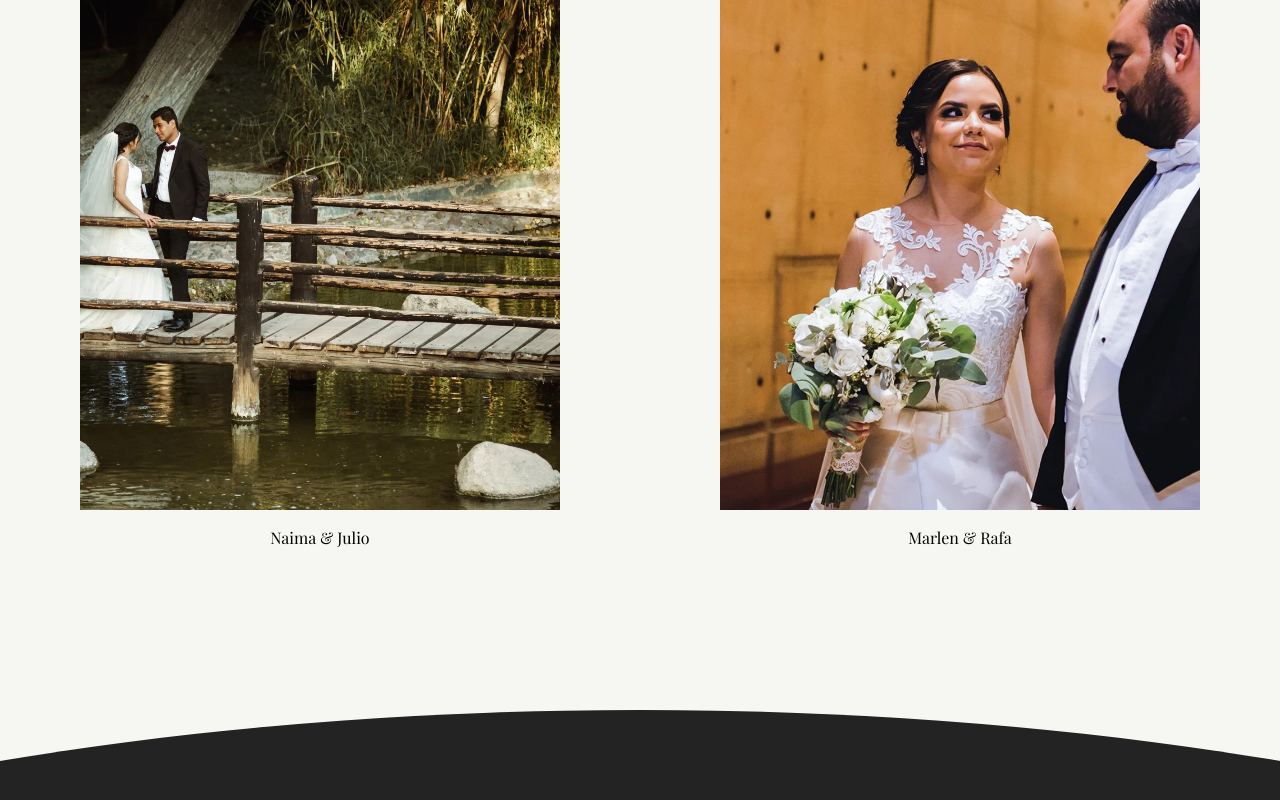
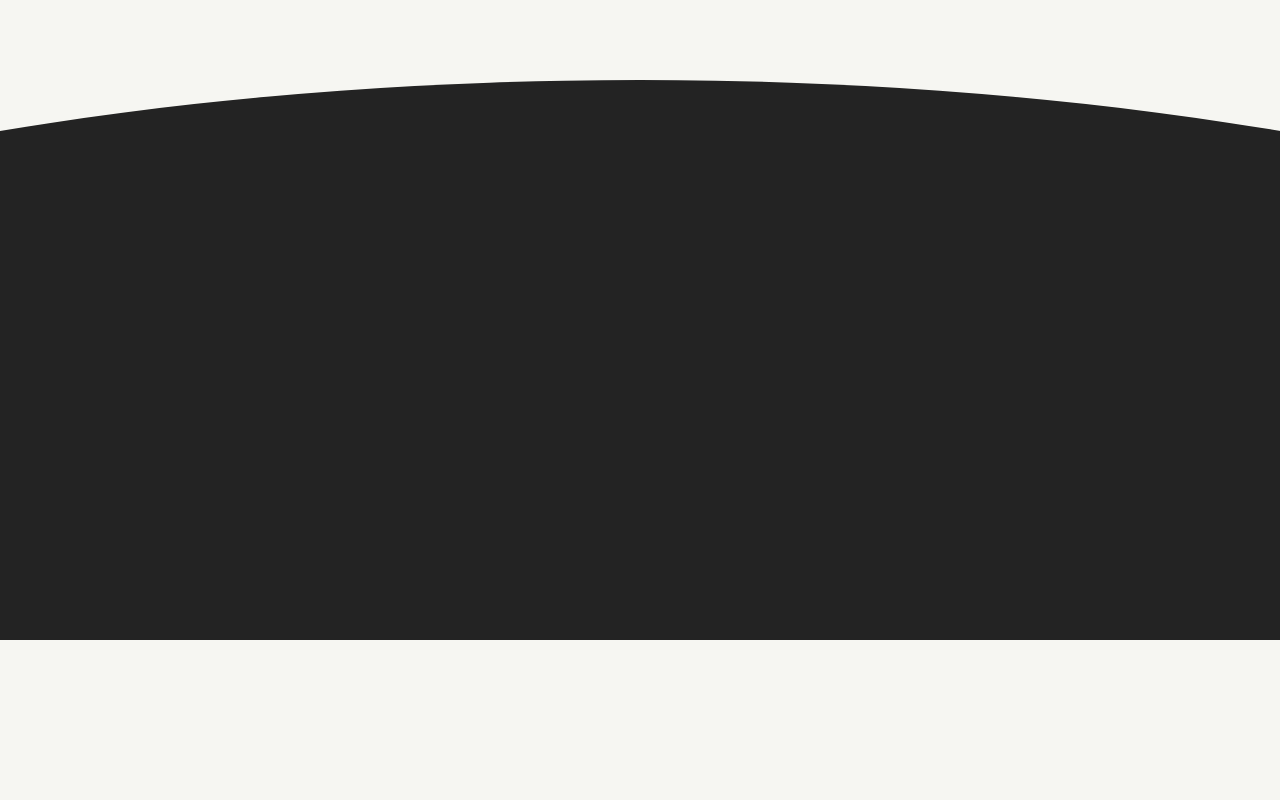
Before and after one commit to arselarah/foto-nueva, a Next.js app: page /historias in a window 1280 px wide. Shown: the part 1790-2590 px from the top of the page. After the commit the page ends 2430 px from the top, so only its background shows below. Built offline with nearby package versions, Linux system fonts and the light colour scheme; a web font is replaced by a local one.

Commit message:
Separación de historias

```diff
--- a/components/MasonryHome.tsx
+++ b/components/MasonryHome.tsx
@@ -272,7 +272,7 @@ function MasonryHome() {
                   flex justify-center items-center cursor-pointer pointer-events-none
                 "
                     >
-                      {image.title}
+                      {/* {image.title} */}
                     </span>
                   </Link>
                 </motion.div>
--- /dev/null
+++ b/data/historiasAll.tsx
@@ -0,0 +1,74 @@
+export type HistoriaAll = {
+  id: number; // Número de identificación único
+  title: string; // Título del artículo
+  shortText: string; // Texto breve
+  imageUrl: string; // URL de la imagen
+  imageUrl2: string; // URL de la imagen
+  imageUrl3: string; // URL de la imagen
+  imageUrl4: string; // URL de la imagen
+  imageUrl5: string; // URL de la imagen
+  imageUrl6: string; // URL de la imagen
+  imageUrl7: string; // URL de la imagen
+  imageUrl8: string; // URL de la imagen
+  imageUrl9: string; // URL de la imagen
+  imageUrl10: string; // URL de la imagen
+  imageUrl11: string; // URL de la imagen
+  url: string; // URL
+};
+
+// Definir el array usando el tipo `Article`
+export const historiaAll: HistoriaAll[] = [
+  {
+    id: 1,
+    title: "Ana & Pepe",
+    shortText:
+      '"Podrán cortar todas las flores, pero no podrán detener la primavera".',
+    imageUrl: "/assets/historias/ana&pepe/ana-pepe-1.webp", // URL de la imagen
+    imageUrl2: "/assets/historias/ana&pepe/ana-pepe-11.webp", // URL de la imagen
+    imageUrl3: "/assets/historias/ana&pepe/ana-pepe-21.webp", // URL de la imagen
+    imageUrl4: "/assets/historias/ana&pepe/ana-pepe-14.webp", // URL de la imagen
+    imageUrl5: "/assets/historias/ana&pepe/ana-pepe-16.webp", // URL de la imagen
+    imageUrl6: "/assets/historias/ana&pepe/ana-pepe-13.webp", // URL de la imagen
+    imageUrl7: "/assets/historias/ana&pepe/ana-pepe-9.webp", // URL de la imagen
+    imageUrl8: "/assets/historias/ana&pepe/ana-pepe-19.webp", // URL de la imagen
+    imageUrl9: "/assets/historias/ana&pepe/ana-pepe-15.webp", // URL de la imagen
+    imageUrl10: "/assets/historias/ana&pepe/ana-pepe-6.webp", // URL de la imagen
+    imageUrl11: "/assets/historias/ana&pepe/ana-pepe-8.webp", // URL de la imagen
+    url: "boda-ana-pepe",
+  },
+  {
+    id: 2,
+    title: "Francisco & Mariana",
+    shortText:
+      '"Creo que lo bello no es una sustancia en sí sino tan sólo un dibujo de sombras, un juego de claroscuros producido por yuxtaposición de diferentes sustancias".',
+    imageUrl: "/assets/historias/francisco&mariana/mariana-francisco-5.webp", // URL de la imagen
+    imageUrl2: "/assets/historias/francisco&mariana/mariana-francisco-2.webp", // URL de la imagen
+    imageUrl3: "/assets/historias/francisco&mariana/mariana-francisco-01.webp", // URL de la imagen
+    imageUrl4: "/assets/historias/francisco&mariana/mariana-francisco-12.webp", // URL de la imagen
+    imageUrl5: "/assets/historias/francisco&mariana/mariana-francisco-7.webp", // URL de la imagen
+    imageUrl6: "/assets/historias/francisco&mariana/mariana-francisco-3.webp", // URL de la imagen
+    imageUrl7: "/assets/historias/francisco&mariana/mariana-francisco-4.webp", // URL de la imagen
+    imageUrl8: "/assets/historias/francisco&mariana/mariana-francisco-5.webp", // URL de la imagen
+    imageUrl9: "/assets/historias/francisco&mariana/mariana-francisco-10.webp", // URL de la imagen
+    imageUrl10: "/assets/historias/francisco&mariana/mariana-francisco-11.webp", // URL de la imagen
+    imageUrl11: "/assets/historias/francisco&mariana/mariana-francisco-6.webp", // URL de la imagen
+    url: "boda-francisco-mariana",
+  },
+  {
+    id: 3,
+    title: "Naima & Julio",
+    shortText: "“Estar contigo o no estar contigo es la medida de mi tiempo”.",
+    imageUrl: "/assets/historias/naima&julio/naima-julio-4.webp",
+    imageUrl2: "/assets/historias/naima&julio/naima-julio-8.webp", // URL de la imagen
+    imageUrl3: "/assets/historias/naima&julio/naima-julio-1.webp", // URL de la imagen
+    imageUrl4: "/assets/historias/naima&julio/naima-julio-3.webp", // URL de la imagen
+    imageUrl5: "/assets/historias/naima&julio/naima-julio-2.webp", // URL de la imagen
+    imageUrl6: "/assets/historias/naima&julio/naima-julio-4.webp", // URL de la imagen
+    imageUrl7: "/assets/historias/naima&julio/naima-julio-6.webp", // URL de la imagen
+    imageUrl8: "/assets/historias/naima&julio/naima-julio-7.webp", // URL de la imagen
+    imageUrl9: "/assets/historias/naima&julio/naima-julio-1.webp", // URL de la imagen
+    imageUrl10: "/assets/historias/naima&julio/naima-julio-6.webp", // URL de la imagen
+    imageUrl11: "/assets/historias/naima&julio/naima-julio-2.webp", // URL de la imagen
+    url: "boda-naima-julio",
+  },
+];
--- a/pages/historias.tsx
+++ b/pages/historias.tsx
@@ -1,5 +1,5 @@
-import React from "react";
-import { Historia as HistoriaType, historia } from "../data/historias";
+import React, { useState } from "react";
+import { HistoriaAll as HistoriaType, historiaAll } from "../data/historiasAll";
 import Page from "@/components/page";
 import Image from "next/image";
 import { motion } from "framer-motion";
@@ -19,11 +19,13 @@ const playfairDisplay = Playfair_Display({
 });
 
 export default function historias() {
+  const [hovered, setHovered] = useState(false);
+
   return (
     <>
       <Page>
         <motion.section
-          className="hero relative w-full min-h-[500px] h-[50svh] overflow-hidden flex justify-center items-center bg-[#f6f6f2] z-[1]"
+          className="hero relative w-full min-h-[350px] h-[25svh] overflow-hidden flex justify-center items-center bg-[#f6f6f2] z-[1]"
           initial={{ opacity: 0 }}
           animate={{ opacity: 1 }}
           transition={{ duration: 0.5, ease: "easeOut" }}
@@ -45,27 +47,40 @@ export default function historias() {
         </motion.section>
 
         <section className=" relative  ">
-          <article className=" w-full h-auto grid grid-cols-1 xl:grid-cols-2 xl:grid-rows-2 xl:max-w-[100rem] mx-auto px-6 xl:px-20 py-[5rem] xl:py-[10rem] gap-40">
-            {historia.map((historia) => (
+          <article className=" w-full h-auto grid grid-cols-2 xl:grid-cols-3 xl:grid-rows-2 pt-[5rem] md:pt-[10rem] pb-[2rem] md:pb-[5rem] gap-0">
+            {historiaAll.map((historiaAll) => (
               <div
-                key={historia.id}
-                className="relative w-full flex flex-col items-center gap-4"
+                key={historiaAll.id}
+                className="relative w-full flex flex-col items-center gap-4 group overflow-hidden"
               >
-                <div className="portada relative w-full aspect-2/3">
+                <div
+                  // className={`portada relative w-full aspect-2/3 bg-center transition-all duration-1000 `}
+                  className="portada relative w-full aspect-2/3 bg-center"
+                  // style={{ backgroundImage: `url(${historia.imageUrl})` }}
+                  // style={{
+                  //   backgroundImage: `url(${hovered ? historia.imageUrl2 : historia.imageUrl})`,
+                  // }}
+                  // onMouseEnter={() => setHovered(true)}
+                  // onMouseLeave={() => setHovered(false)}
+                >
                   <Image
-                    src={historia.imageUrl}
-                    alt={historia.title}
+                    src={historiaAll.imageUrl}
+                    alt={historiaAll.title}
                     fill
-                    className="object-cover "
+                    className="object-cover group-hover:scale-105 transition-all duration-700"
                   />
                 </div>
-                <div className="titulos relative w-full text-center">
-                  <h3>{historia.title}</h3>
+
+                <Link
+                  className="absolute inset-0 opacity-0 hover:opacity-100 bg-center bg-cover transition-all duration-700"
+                  href={`/historias/${historiaAll.url}`}
+                  style={{ backgroundImage: `url(${historiaAll.imageUrl2})` }}
+                />
+                <div className="titulos absolute bottom-8 w-full text-center mix-blend-difference pointer-events-none opacity-0 group-hover:opacity-100 group-hover:-translate-y-14 transition-all duration-700">
+                  <h3 className="text-white text-clamp-titles">
+                    {historiaAll.title}
+                  </h3>
                 </div>
-                <Link
-                  className="absolute inset-0"
-                  href={`/historias/${historia.url}`}
-                />
               </div>
             ))}
           </article>
--- a/pages/historias/[id].tsx
+++ b/pages/historias/[id].tsx
@@ -1,17 +1,16 @@
 import { useRef } from "react";
 import { useRouter } from "next/router";
-import { Historia as HistoriaType, historia } from "../../data/historias"; // Importa los datos de 'data/historias.ts'
+import {
+  HistoriaAll as HistoriaType,
+  historiaAll,
+} from "../../data/historiasAll"; // Importa los datos de 'data/historias.ts'
 import { GetStaticPaths, GetStaticProps } from "next";
 import Page from "@/components/page";
 import Image from "next/image";
-import { motion, useTransform, useScroll, useMotionValue } from "framer-motion";
-import { Cinzel, Outfit, Playfair_Display } from "next/font/google";
+import { motion, useTransform, useScroll } from "framer-motion";
+import { Outfit, Playfair_Display } from "next/font/google";
 
 const outfit = Outfit({
-  subsets: ["latin"],
-});
-
-const cinzel = Cinzel({
   subsets: ["latin"],
 });
 
@@ -20,14 +19,14 @@ const playfairDisplay = Playfair_Display({
 });
 
 type HistoriaProps = {
-  historia: HistoriaType | null; // Historia o null si no se encuentra
+  historiaAll: HistoriaType | null; // Historia o null si no se encuentra
 };
 
-const HistoriaPage = ({ historia }: HistoriaProps) => {
+const HistoriaPage = ({ historiaAll }: HistoriaProps) => {
   const router = useRouter();
 
   // Si la página no tiene la historia correspondiente, mostramos un mensaje
-  if (!historia) {
+  if (!historiaAll) {
     return <div>Historia no encontrada</div>;
   }
 
@@ -108,8 +107,8 @@ const HistoriaPage = ({ historia }: HistoriaProps) => {
             transition={{ duration: 1.5, ease: [0.76, 0, 0.24, 1] }}
           >
             <Image
-              src={historia.imageUrl}
-              alt={historia.title}
+              src={historiaAll.imageUrl}
+              alt={historiaAll.title}
               fill
               className="object-cover"
             />
@@ -123,10 +122,10 @@ const HistoriaPage = ({ historia }: HistoriaProps) => {
               transition={{ delay: 1.5, duration: 0.8, ease: "easeOut" }}
             >
               <h1 className="text-clamp-titles-lg text-white">
-                {historia.title}
+                {historiaAll.title}
               </h1>
               {/* <p className="text-clamp-text-home-lg text-white mix-blend-difference">
-                {historia.shortText}
+                {historiaAll.shortText}
               </p> */}
             </motion.div>
           </motion.div>
@@ -140,7 +139,7 @@ const HistoriaPage = ({ historia }: HistoriaProps) => {
               transition={{ duration: 0.8, ease: "easeOut" }}
               className={`text-clamp-text-home-lg text-black text-center px-6 md:px-20 pt-[5rem] md:pt-[10rem] pb-[2rem] md:pb-[5rem] mx-auto max-w-[1920px] font-extralight ${outfit.className}`}
             >
-              {historia.shortText}
+              {historiaAll.shortText}
             </motion.h2>
           </div>
         </section>
@@ -154,8 +153,8 @@ const HistoriaPage = ({ historia }: HistoriaProps) => {
               className="relative"
             >
               <Image
-                src={historia.imageUrl2}
-                alt={`${historia.title} 2`}
+                src={historiaAll.imageUrl2}
+                alt={`${historiaAll.title} 2`}
                 width={1080}
                 height={1920}
                 className="aspect-2/3 object-cover relative"
@@ -166,8 +165,8 @@ const HistoriaPage = ({ historia }: HistoriaProps) => {
               className="relative "
             >
               <Image
-                src={historia.imageUrl3}
-                alt={`${historia.title} 3`}
+                src={historiaAll.imageUrl3}
+                alt={`${historiaAll.title} 3`}
                 width={1080}
                 height={1920}
                 className="aspect-2/3 object-cover relative"
@@ -178,8 +177,8 @@ const HistoriaPage = ({ historia }: HistoriaProps) => {
               className="relative "
             >
               <Image
-                src={historia.imageUrl4}
-                alt={`${historia.title} 4`}
+                src={historiaAll.imageUrl4}
+                alt={`${historiaAll.title} 4`}
                 width={1080}
                 height={1920}
                 className="aspect-2/3 object-cover relative"
@@ -198,8 +197,8 @@ const HistoriaPage = ({ historia }: HistoriaProps) => {
             >
               <div className="imagenItem flex justify-center items-center relative  snap-center">
                 <Image
-                  src={historia.imageUrl5}
-                  alt={`${historia.title} 5`}
+                  src={historiaAll.imageUrl5}
+                  alt={`${historiaAll.title} 5`}
                   width={1920}
                   height={1080}
                   // fill
@@ -208,8 +207,8 @@ const HistoriaPage = ({ historia }: HistoriaProps) => {
               </div>
               <div className="imagenItem flex justify-center items-center relative  snap-center">
                 <Image
-                  src={historia.imageUrl6}
-                  alt={`${historia.title} 6`}
+                  src={historiaAll.imageUrl6}
+                  alt={`${historiaAll.title} 6`}
                   width={1920}
                   height={1080}
                   // fill
@@ -218,8 +217,8 @@ const HistoriaPage = ({ historia }: HistoriaProps) => {
               </div>
               <div className="imagenItem flex justify-center items-center relative  snap-center">
                 <Image
-                  src={historia.imageUrl7}
-                  alt={`${historia.title} 7`}
+                  src={historiaAll.imageUrl7}
+                  alt={`${historiaAll.title} 7`}
                   width={1920}
                   height={1080}
                   // fill
@@ -228,8 +227,8 @@ const HistoriaPage = ({ historia }: HistoriaProps) => {
               </div>
               <div className="imagenItem flex justify-center items-center relative  snap-center">
                 <Image
-                  src={historia.imageUrl8}
-                  alt={`${historia.title} 8`}
+                  src={historiaAll.imageUrl8}
+                  alt={`${historiaAll.title} 8`}
                   width={1920}
                   height={1080}
                   // fill
@@ -242,7 +241,7 @@ const HistoriaPage = ({ historia }: HistoriaProps) => {
                 className={`${playfairDisplay.className} text-clamp-xl text-negro z-10 opacity-10 leading-[1] text-nowrap inline`}
                 style={{ marginLeft: positionLetters }}
               >
-                {historia.title}
+                {historiaAll.title}
               </motion.span>
             </div>
           </div>
@@ -253,8 +252,8 @@ const HistoriaPage = ({ historia }: HistoriaProps) => {
           <div className="relative grid grid-cols-1 lg:grid-cols-2 grid-rows-4 lg:grid-rows-2 gap-8">
             <div className="relative col-start-1 col-span-1 row-span-2">
               <Image
-                src={historia.imageUrl9}
-                alt={`${historia.title} 9`}
+                src={historiaAll.imageUrl9}
+                alt={`${historiaAll.title} 9`}
                 width={1920}
                 height={1080}
                 // fill
@@ -263,8 +262,8 @@ const HistoriaPage = ({ historia }: HistoriaProps) => {
             </div>
             <div className="relative row-start-3 lg:row-start-1 lg:col-start-2 row-span-1">
               <Image
-                src={historia.imageUrl10}
-                alt={`${historia.title} 10`}
+                src={historiaAll.imageUrl10}
+                alt={`${historiaAll.title} 10`}
                 // width={1920}
                 // height={1080}
                 fill
@@ -273,8 +272,8 @@ const HistoriaPage = ({ historia }: HistoriaProps) => {
             </div>
             <div className="relative row-start-4 lg:row-start-2 row-span-1 lg:col-start-2">
               <Image
-                src={historia.imageUrl11}
-                alt={`${historia.title} 11`}
+                src={historiaAll.imageUrl11}
+                alt={`${historiaAll.title} 11`}
                 // width={1920}
                 // height={1080}
                 fill
@@ -288,10 +287,10 @@ const HistoriaPage = ({ historia }: HistoriaProps) => {
   );
 };
 
-// `getStaticPaths` para generar rutas estáticas para todas las historias
+// `getStaticPaths` para generar rutas estáticas para todas las historiaAlls
 export const getStaticPaths: GetStaticPaths = async () => {
-  // Creamos los paths usando el campo `url` de los objetos de `historia`
-  const paths = historia.map((h) => ({
+  // Creamos los paths usando el campo `url` de los objetos de `historiaAll`
+  const paths = historiaAll.map((h) => ({
     params: { id: h.url }, // Usamos el campo `url` como parámetro dinámico
   }));
 
@@ -301,18 +300,18 @@ export const getStaticPaths: GetStaticPaths = async () => {
   };
 };
 
-// `getStaticProps` para obtener los datos de la historia según el id
+// `getStaticProps` para obtener los datos de la historiaAll según el id
 export const getStaticProps: GetStaticProps<
   HistoriaProps,
   { id: string }
 > = async ({ params }) => {
   // Buscamos la historia usando el `id` que corresponde con el `url` de las historias
   const historiaSeleccionada =
-    historia.find((h) => h.url === params?.id) || null;
+    historiaAll.find((h) => h.url === params?.id) || null;
 
   return {
     props: {
-      historia: historiaSeleccionada, // Pasamos la historia encontrada como prop
+      historiaAll: historiaSeleccionada, // Pasamos la historia encontrada como prop
     },
   };
 };
--- a/pages/portafolio.tsx
+++ b/pages/portafolio.tsx
@@ -21,7 +21,7 @@ export default function portafolio() {
     <>
       <Page>
         <motion.section
-          className="hero relative w-full min-h-[500px] h-[50svh] overflow-hidden flex justify-center items-center border-b-[1px] border-stone-400 bg-[#f6f6f2] z-[1]"
+          className="hero relative w-full min-h-[500px] h-[50svh] overflow-hidden flex justify-center items-center bg-[#f6f6f2] z-[1]"
           initial={{ opacity: 0 }}
           animate={{ opacity: 1 }}
           transition={{ duration: 0.5, ease: "easeOut" }}
```
